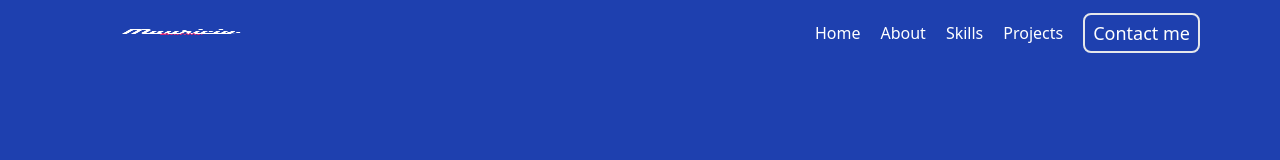
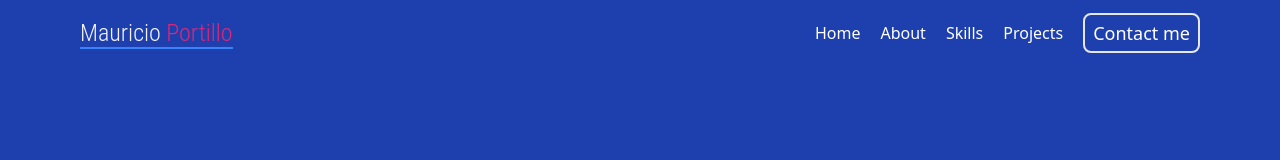
Before and after one commit to Pohe1999/Mauricio-site, a React (Vite) app: page / in a window 1280 px wide. Shown: the top 160 px of the page. Built offline with nearby package versions, Linux system fonts and the light colour scheme.

Commit message:
Update Navbar.jsx

```diff
--- a/src/components/Navbar.jsx
+++ b/src/components/Navbar.jsx
@@ -10,9 +10,9 @@ const Navbar = () => {
 
   return (
     <div className='fixed z-50 w-full h-[65px] flex font-thin justify-between items-center sm:ps-20 sm:pe-20 px-4 bg-blue-800'>
-      <div className='sm:text-2xl text-xl rounded-lg py-2 text-gray-100'>
-        <a href="/" className='font-thin'>
-            <img className='w-[200px] h-[40px]' src="/Mauricio.png" alt="site-logo" />
+      <div className='rounded-lg py-2 text-gray-100'>
+        <a href="/" className='text-2xl font-roboto-condensed border-b-2 border-blue-500'>
+          Mauricio <span className='text-pink-600 text-2xl'>Portillo</span>
         </a>
       </div>
 
```
